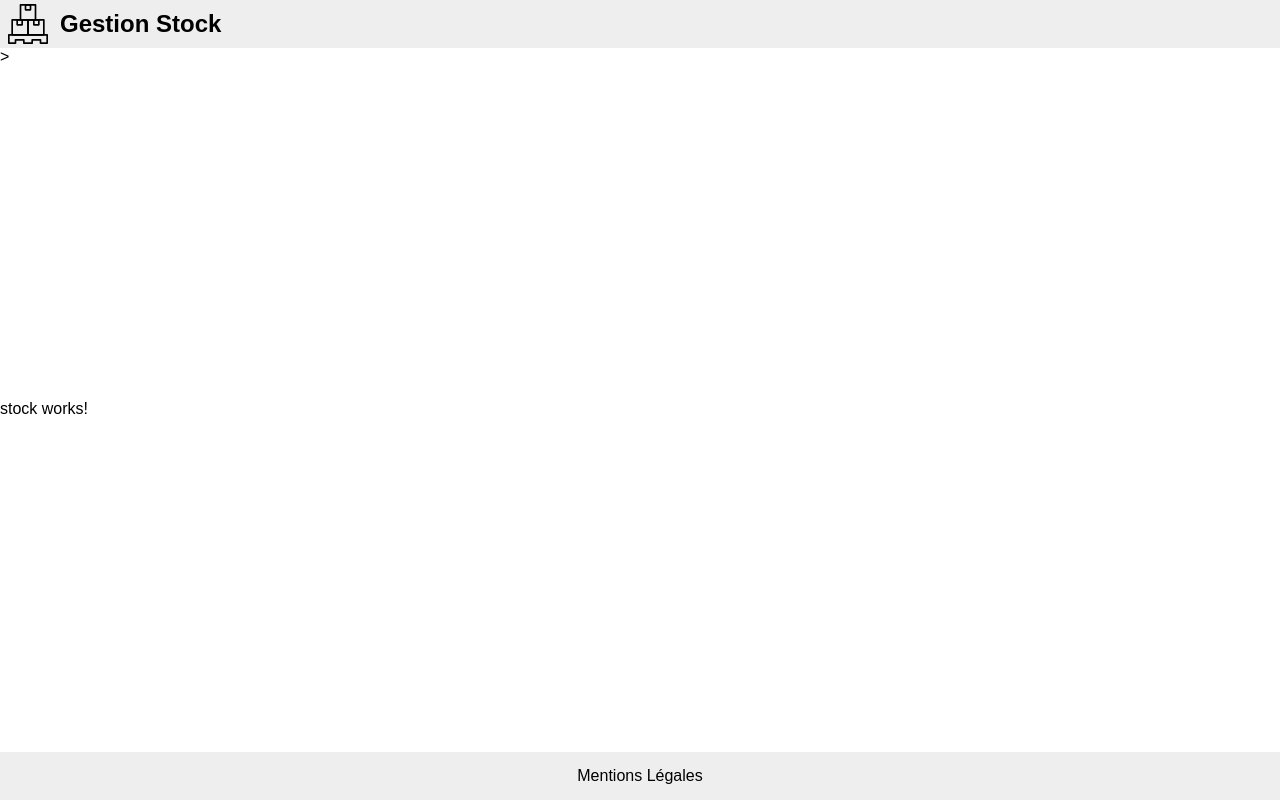
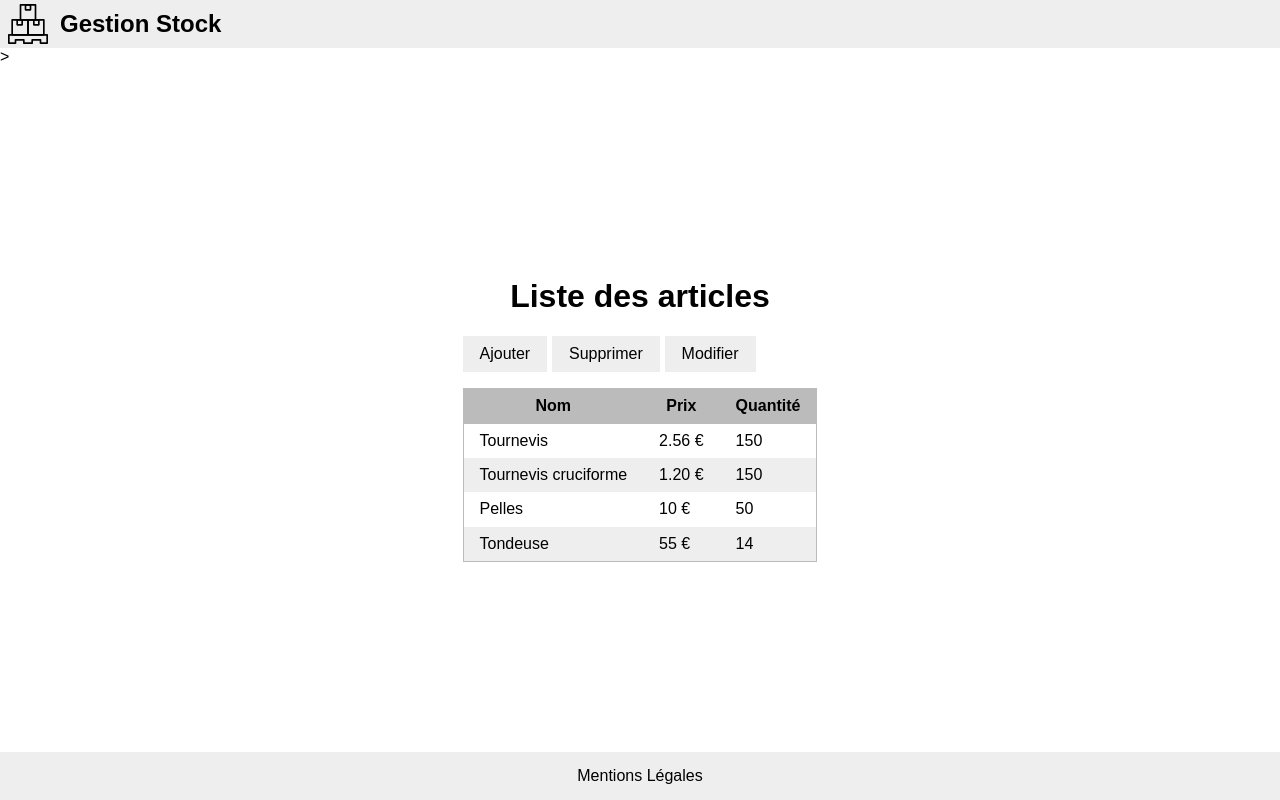
Before and after one commit to Sebastiensz/fuj-juin-2021, an Angular app in the folder front/: page /stock in a window 1280 px wide. Built offline with nearby package versions, Linux system fonts and the light colour scheme.

Commit message:
dev: stock dom and css

```diff
--- a/front/src/app/stock/stock.component.html
+++ b/front/src/app/stock/stock.component.html
@@ -1 +1,41 @@
-<p>stock works!</p>
+<main>
+  <h1>Liste des articles</h1>
+  <div class="content">
+    <nav>
+      <button>Ajouter</button>
+      <button>Supprimer</button>
+      <button>Modifier</button>
+    </nav>
+    <table>
+      <thead>
+        <tr>
+          <th class="name">Nom</th>
+          <th class="price">Prix</th>
+          <th class="qty">Quantité</th>
+        </tr>
+      </thead>
+      <tbody>
+        <tr>
+          <td class="name">Tournevis</td>
+          <td class="price">2.56 €</td>
+          <td class="qty">150</td>
+        </tr>
+        <tr>
+          <td class="name">Tournevis cruciforme</td>
+          <td class="price">1.20 €</td>
+          <td class="qty">150</td>
+        </tr>
+        <tr>
+          <td class="name">Pelles</td>
+          <td class="price">10 €</td>
+          <td class="qty">50</td>
+        </tr>
+        <tr>
+          <td class="name">Tondeuse</td>
+          <td class="price">55 €</td>
+          <td class="qty">14</td>
+        </tr>
+      </tbody>
+    </table>
+  </div>
+</main>
--- a/front/src/app/stock/stock.component.scss
+++ b/front/src/app/stock/stock.component.scss
@@ -0,0 +1,31 @@
+button {
+  margin-right: 0.3em;
+}
+
+nav {
+  margin-bottom: 1em;
+}
+
+table {
+  border: 0.1em solid #bbb;
+  border-collapse: collapse;
+  td,
+  th {
+    padding: 0.5em 1em;
+  }
+}
+
+thead {
+  background-color: #bbb;
+}
+
+tbody {
+  cursor: pointer;
+  tr:nth-child(even) {
+    background-color: #eee;
+  }
+
+  tr:hover {
+    background-color: #ddd;
+  }
+}
```
